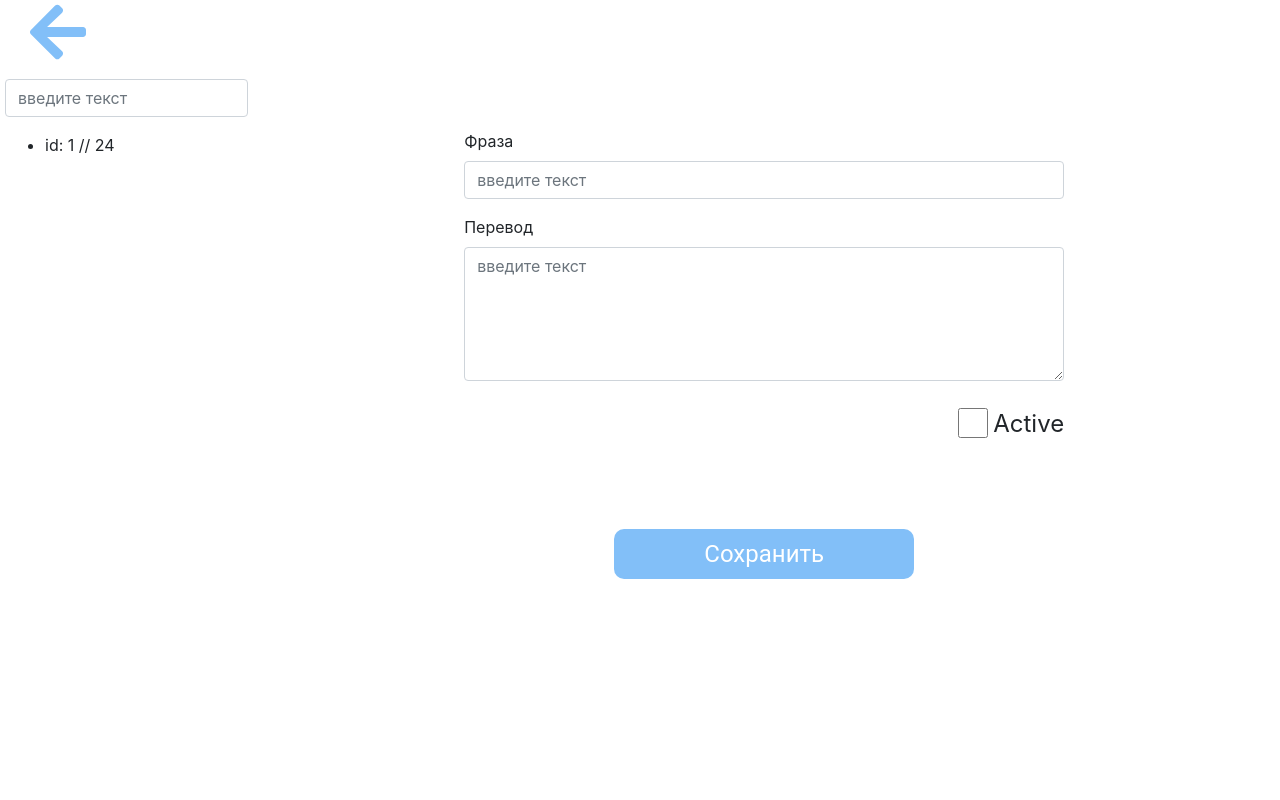
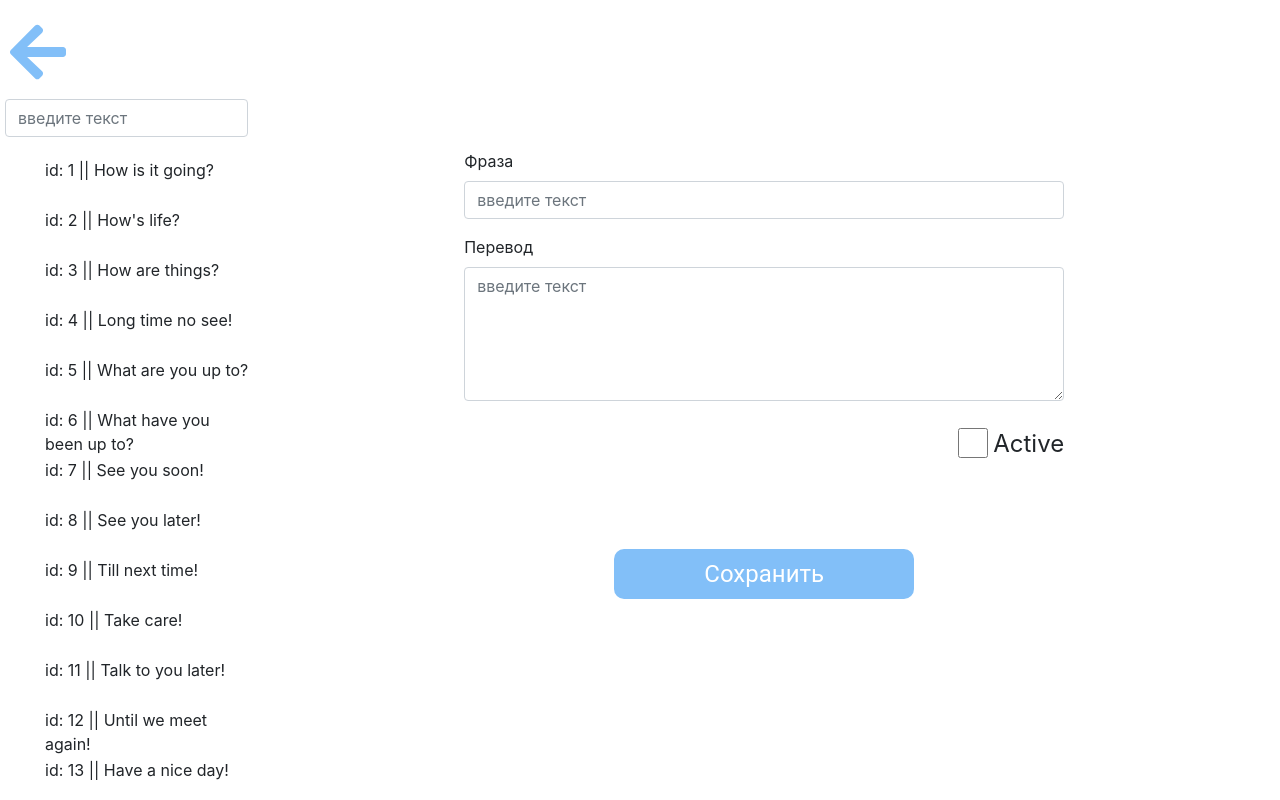
Before and after one commit to ButtercupsGarden/wikiDictionary, a Next.js app in the folder wiki/: page /add in a window 1280 px wide. Shown: the top 800 px of the page. Built offline with nearby package versions, Linux system fonts and the light colour scheme.

Commit message:
random arr

```diff
--- a/wiki/components/list/List.js
+++ b/wiki/components/list/List.js
@@ -1,10 +1,12 @@
+import styles from './list.module.scss'
+
+
 export default function List({data}) {
-  console.log(data)
   return (
     <div>
-      <ul>
+      <ul className={styles.list}>
         {data && data.map((el)=>(
-          <li key={el.id}>{`id: ${el.id} // ${el.phrase}`}</li>)
+          <li className={styles.phlist} key={el.id}>{`id: ${el.id} || ${el.phrase}`}</li>)
         )}
       </ul>
     </div>
--- /dev/null
+++ b/wiki/components/list/list.module.scss
@@ -0,0 +1,7 @@
+.list{
+  list-style-type: none;
+}
+.phlist{
+  padding-top: 5px;
+  height: 50px;
+}
--- a/wiki/pages/add.js
+++ b/wiki/pages/add.js
@@ -7,11 +7,11 @@ import {FontAwesomeIcon} from '@fortawesome/react-fontawesome'
 import Router from 'next/router'
 import Header from '../components/Header'
 import List from '../components/list/List'
+const {addPhrase} = require('../util/util')
 
-export default function Add() {
+export default function Add({data}) {
   const [search, setSearch] = useState('')
-  const [data, setData] = useState([1, 2, 3, 4, 5, 6, 7])
-  const [asd, setAsd] = useState(data)
+  const [allPhrases, setPhrases] = useState(data)
 
   const [text1, setText1] = useState('')
   const [text2, setText2] = useState('')
@@ -20,9 +20,10 @@ export default function Add() {
 
   useEffect(() => {
     if (search != '') {
-      setAsd(data.filter((el) => el == search))
+      // dodelat poisk sovpadenie
+      setPhrases(data.filter((el) => el.phrase == search))
     } else {
-      setAsd(data)
+      setPhrases(data)
     }
   }, [search])
 
@@ -32,6 +33,7 @@ export default function Add() {
     obj.phrase = text1
     obj.translate = text2
     obj.active = ch
+    addPhrase(text1,text2,ch)
     console.log(obj)
   }
 
@@ -53,7 +55,7 @@ export default function Add() {
               onChange={(e) => setSearch(e.target.value)}
             />
           </Form.Group>
-          <List data={[{id:1,phrase:24}]}></List>
+          <List data={allPhrases}></List>
         </div>
         <div className={styles.form}>
           <div className={styles.formControls}>
@@ -93,3 +95,21 @@ export default function Add() {
     </Header>
   )
 }
+
+export async function getServerSideProps() {
+  const {getAllPhrases} = require('../util/util')
+
+  const data = getAllPhrases()
+
+  if (!data) {
+    return {
+      notFound: true,
+    }
+  }
+
+  return {
+    props: {
+      data,
+    },
+  }
+}
--- a/wiki/styles/add.module.scss
+++ b/wiki/styles/add.module.scss
@@ -32,7 +32,8 @@
   justify-content: flex-end;
 }
 .arrowLeft{
-  margin-left: 30px;
+  margin-top: 20px;
+  margin-left: 10px;
   margin-bottom: 10px;
   color: var(--blue_app);
 }
--- a/wiki/util/util.js
+++ b/wiki/util/util.js
@@ -27,8 +27,17 @@ function addPhrase(phrase, translate, active = false) {
   return newPhrase
 }
 
+function shuffle(array) {
+  for (let i = array.length - 1; i > 0; i--) {
+    let j = Math.floor(Math.random() * (i + 1));
+    [array[i], array[j]] = [array[j], array[i]];
+  }
+  return array
+}
+
 module.exports = {
   getAllPhrases,
   getActivePhrases,
-  addPhrase
+  addPhrase,
+  shuffle
 }
```
Also changed, not shown: wiki/pages/index.js (+16 -19 lines).
